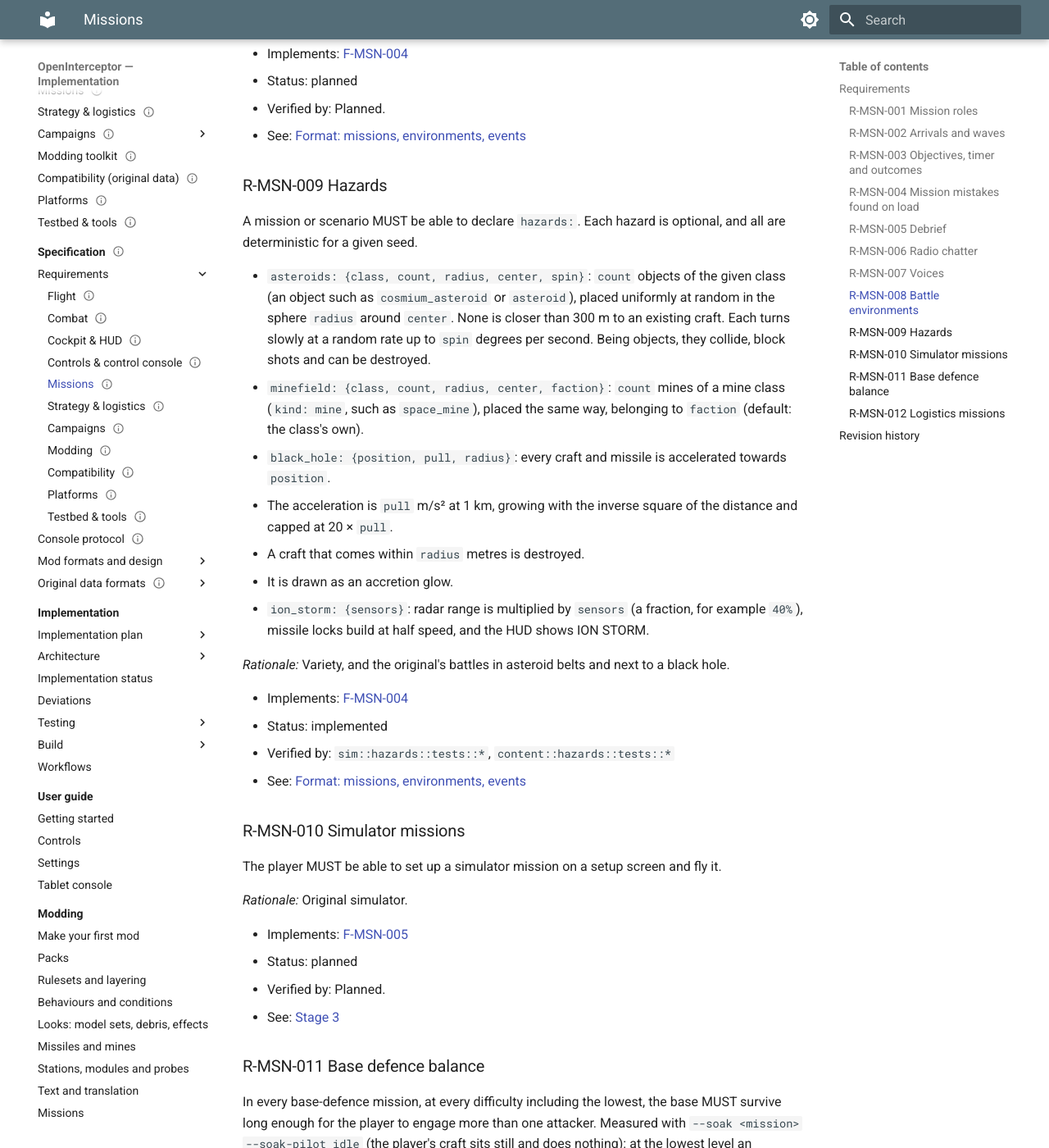
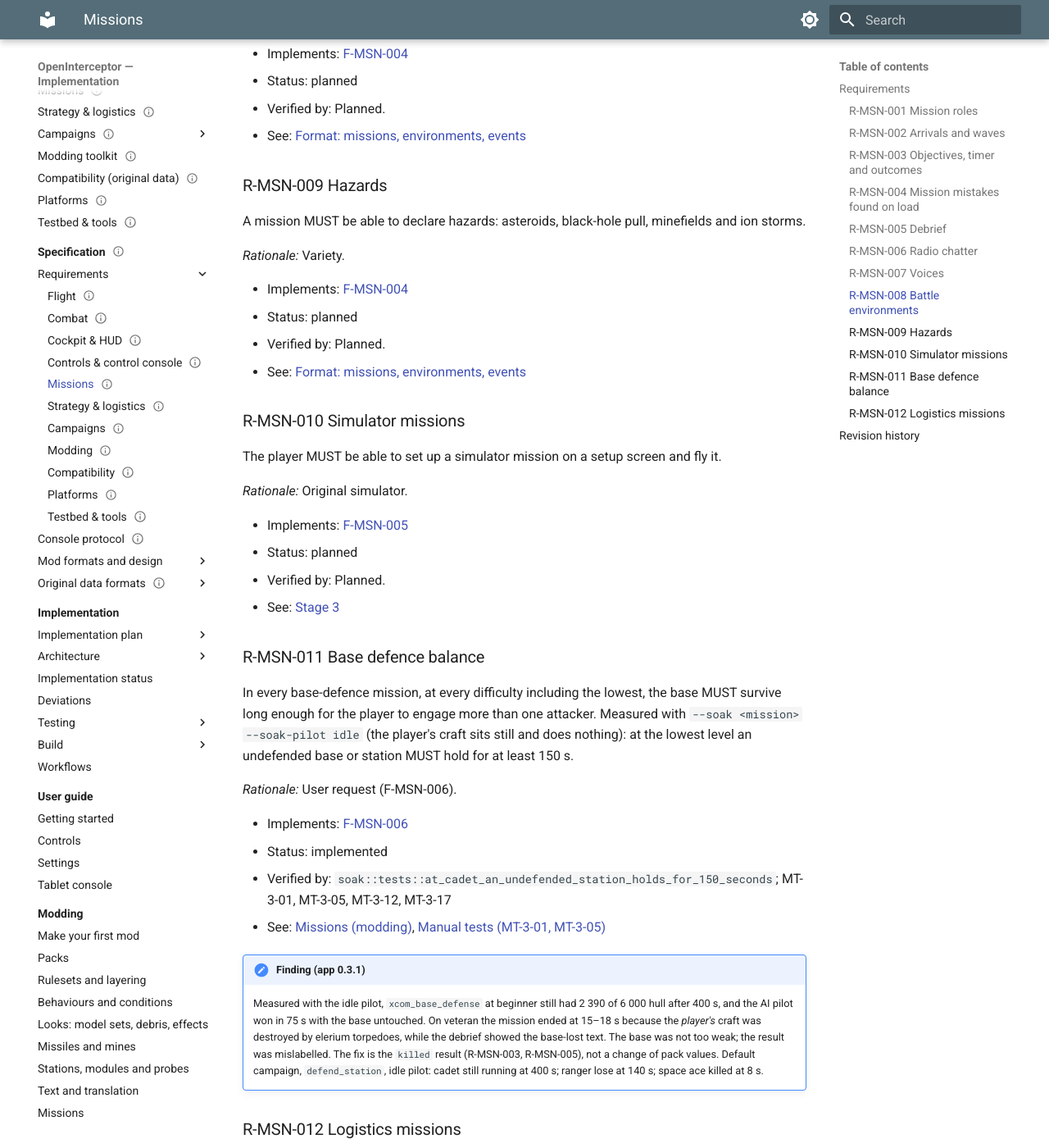
Before and after one commit to bbogovich/OpenInterceptor, an MkDocs documentation site: the page built from docs/specification/requirements/missions.md, in a window 1280 px wide and 1400 px high, scrolled down 3945 px. Shown: the whole window at 82% size. Built offline with MkDocs 1.6.1 and Material for MkDocs 9.7.7, drawn with Linux system fonts in a browser that asks for light colours.

```diff
--- a/docs/specification/requirements/missions.md
+++ b/docs/specification/requirements/missions.md
@@ -126,21 +126,13 @@ A battle MUST take place in one of the environments `space`, `orbit`, `pocket` o
 
 ### R-MSN-009 Hazards
 
-A mission or scenario MUST be able to declare `hazards:`. Each hazard is optional, and all are deterministic for a given seed.
+A mission MUST be able to declare hazards: asteroids, black-hole pull, minefields and ion storms.
 
-- `asteroids: {class, count, radius, center, spin}`: `count` objects of the given class (an object such as `cosmium_asteroid` or `asteroid`), placed uniformly at random in the sphere `radius` around `center`. None is closer than 300 m to an existing craft. Each turns slowly at a random rate up to `spin` degrees per second. Being objects, they collide, block shots and can be destroyed.
-- `minefield: {class, count, radius, center, faction}`: `count` mines of a mine class (`kind: mine`, such as `space_mine`), placed the same way, belonging to `faction` (default: the class's own).
-- `black_hole: {position, pull, radius}`: every craft and missile is accelerated towards `position`.
-  - The acceleration is `pull` m/s² at 1 km, growing with the inverse square of the distance and capped at 20 × `pull`.
-  - A craft that comes within `radius` metres is destroyed.
-  - It is drawn as an accretion glow.
-- `ion_storm: {sensors}`: radar range is multiplied by `sensors` (a fraction, for example `40%`), missile locks build at half speed, and the HUD shows ION STORM.
-
-*Rationale:* Variety, and the original's battles in asteroid belts and next to a black hole.
+*Rationale:* Variety.
 
 - Implements: [F-MSN-004](../../definition/missions.md#f-msn-004-environments-and-hazards)
-- Status: implemented
-- Verified by: `sim::hazards::tests::*`, `content::hazards::tests::*`
+- Status: planned
+- Verified by: Planned.
 - See: [Format: missions, environments, events](../design/format-missions.md)
 
 ### R-MSN-010 Simulator missions
```
